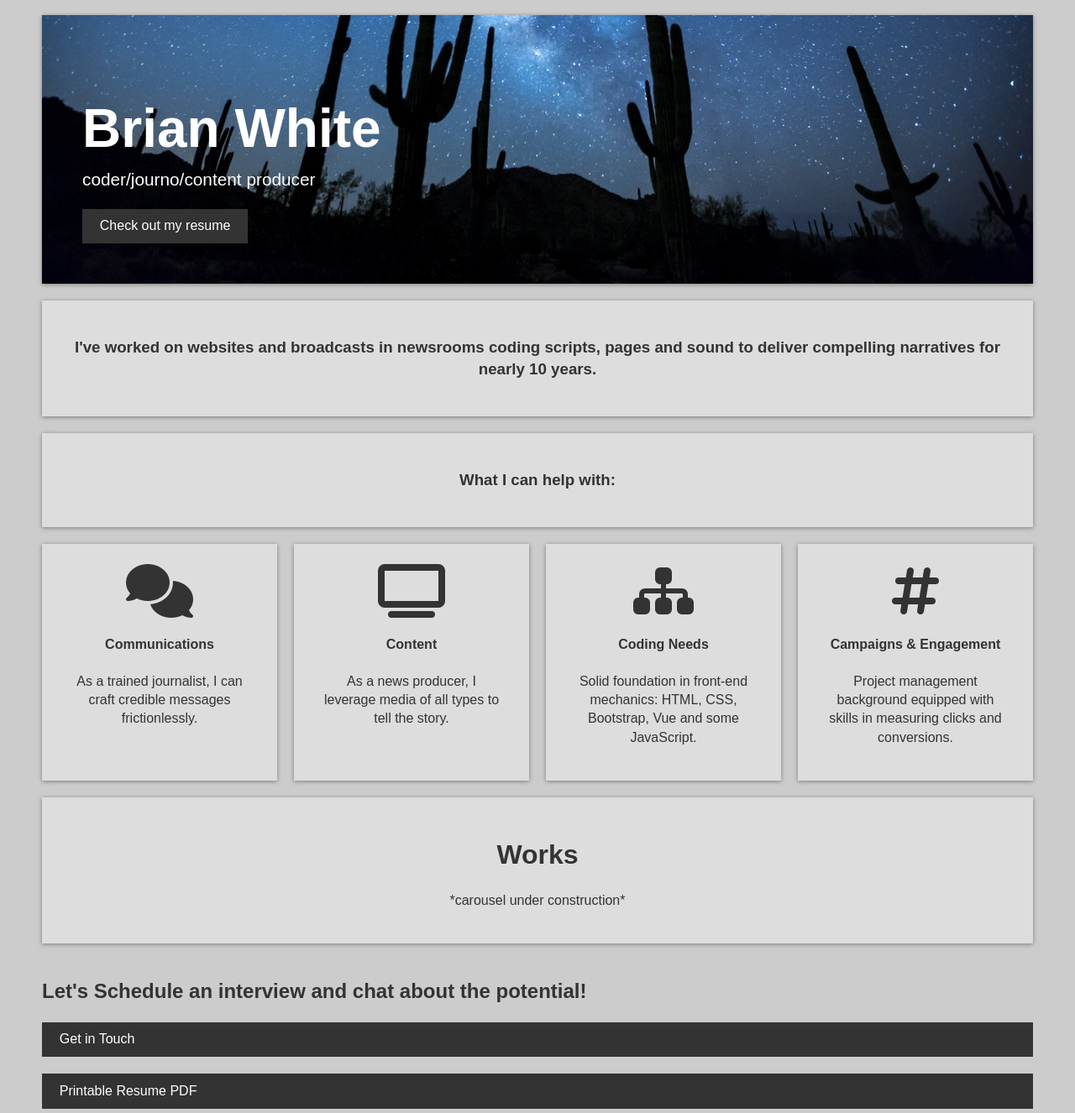
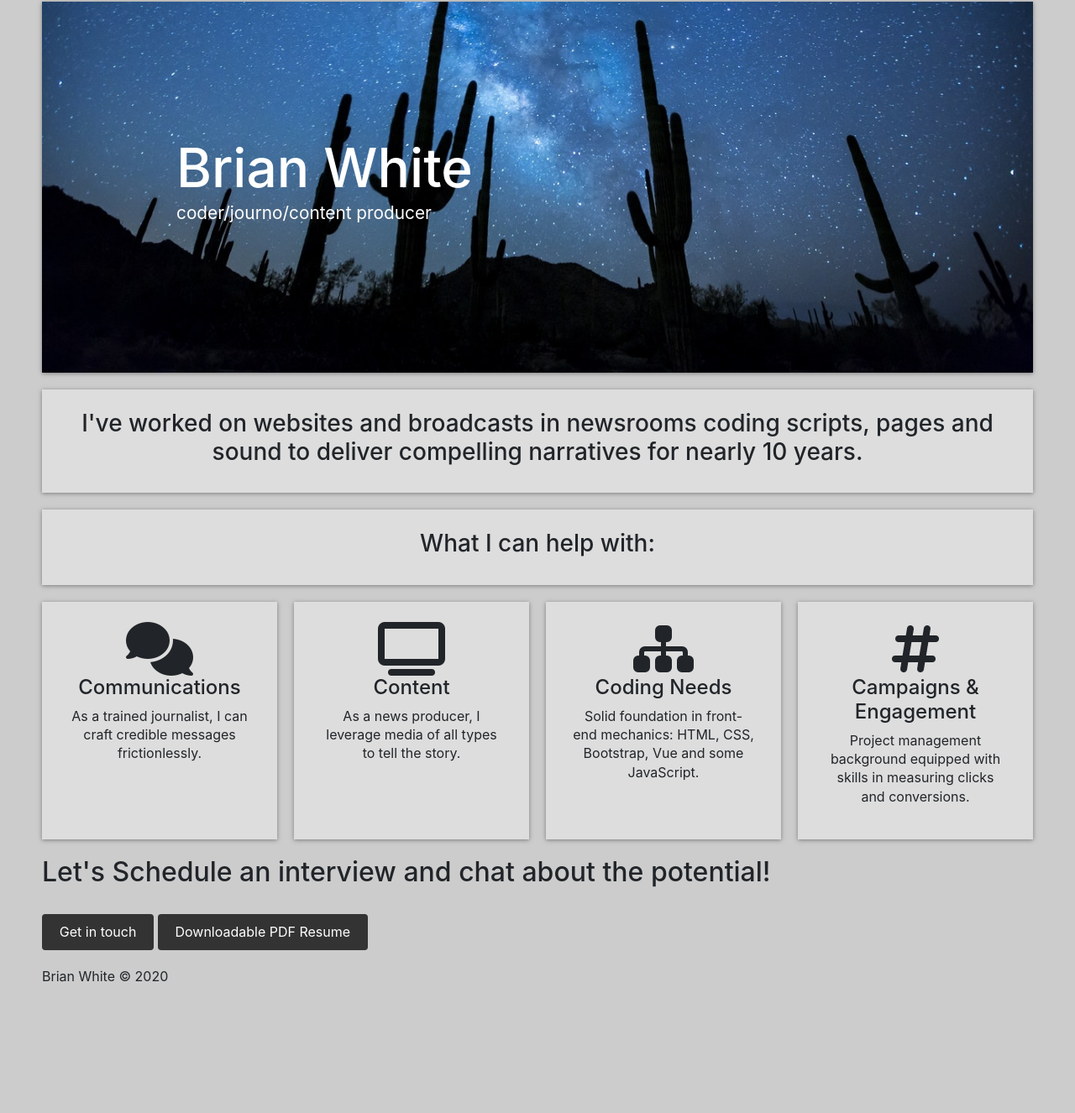
Before and after one commit to brian727/portfoliobeta, a plain HTML site: page index.html in a window 1280 px wide. Shown: the part 114-1440 px from the top of the page at 84% size. After the commit the page ends 1334 px from the top, so only its background shows below. Drawn offline with nearby package versions, Linux system fonts and the light colour scheme.

Commit message:
edits: cleaner/taller showcase, link footer buttons

```diff
--- a/index.html
+++ b/index.html
@@ -4,6 +4,7 @@
   <meta charset="UTF-8">
   <meta name="viewport" content="width=device-width, initial-scale=1.0">
   <script src="https://kit.fontawesome.com/dec76d00a4.js" crossorigin="anonymous"></script>
+  <link rel="stylesheet" href="https://stackpath.bootstrapcdn.com/bootstrap/4.3.1/css/bootstrap.min.css" integrity="sha384-ggOyR0iXCbMQv3Xipma34MD+dH/1fQ784/j6cY/iJTQUOhcWr7x9JvoRxT2MZw1T" crossorigin="anonymous">
   <link rel="stylesheet" type="text/css" href="style.css">
   <title>Brian White's Portfolio (beta)</title>
   <link rel="icon" type="image/x-icon" href="/img/favicon.png" />
@@ -27,7 +28,8 @@
       <header class="showcase">
         <h1>Brian White</h1>
         <p>coder/journo/content producer</p>
-        <a href="#" class="btn">Check out my resume</a>
+        <!--<a href="#" class="btn">Check out my resume</a> -->
+
       </header>
     </div>
     <div class="box">
@@ -60,21 +62,23 @@
   </section>
 
   <!--Portfolio-->
-  <div class="box">
-    <h1>Works</h1>
-    <p>*carousel under construction*</p>
-  </div>
 
     <!--call to action-->
   </section>
-    <div>
+    <div class="CTA">
       <h2>Let's Schedule an interview and chat about the potential!</h2>
-    <div class="btn">Get in Touch</div>
+      <br>
+      <a href="/contact/index.html" class="btn">Get in touch</a>
+      <a href="/resume/ResumeJune2020.doc.pdf" class="btn">Downloadable PDF Resume</a>
   </div>
 
 <footer>
-  <div class="btn">Printable Resume PDF</div>
   <p>Brian White &copy; 2020</p>
 </footer>
+
+
+<script src="https://code.jquery.com/jquery-3.3.1.slim.min.js" integrity="sha384-q8i/X+965DzO0rT7abK41JStQIAqVgRVzpbzo5smXKp4YfRvH+8abtTE1Pi6jizo" crossorigin="anonymous"></script>
+<script src="https://cdnjs.cloudflare.com/ajax/libs/popper.js/1.14.7/umd/popper.min.js" integrity="sha384-UO2eT0CpHqdSJQ6hJty5KVphtPhzWj9WO1clHTMGa3JDZwrnQq4sF86dIHNDz0W1" crossorigin="anonymous"></script>
+<script src="https://stackpath.bootstrapcdn.com/bootstrap/4.3.1/js/bootstrap.min.js" integrity="sha384-JjSmVgyd0p3pXB1rRibZUAYoIIy6OrQ6VrjIEaFf/nJGzIxFDsf4x0xIM+B07jRM" crossorigin="anonymous"></script>
 </body>
 </html>
--- a/style.css
+++ b/style.css
@@ -77,7 +77,7 @@ img {
   background: url(img/saguaronight.jpg);
   background-size: cover;
   background-position: bottom;
-  padding: 3rem;
+  padding: 10rem;
   display: flex;
   flex-direction: column;
   align-items: start;
@@ -118,6 +118,7 @@ img {
   padding: 1.5rem;
 }
 
+/*Portfolio*/
 
 
 /* Boxes */
```
